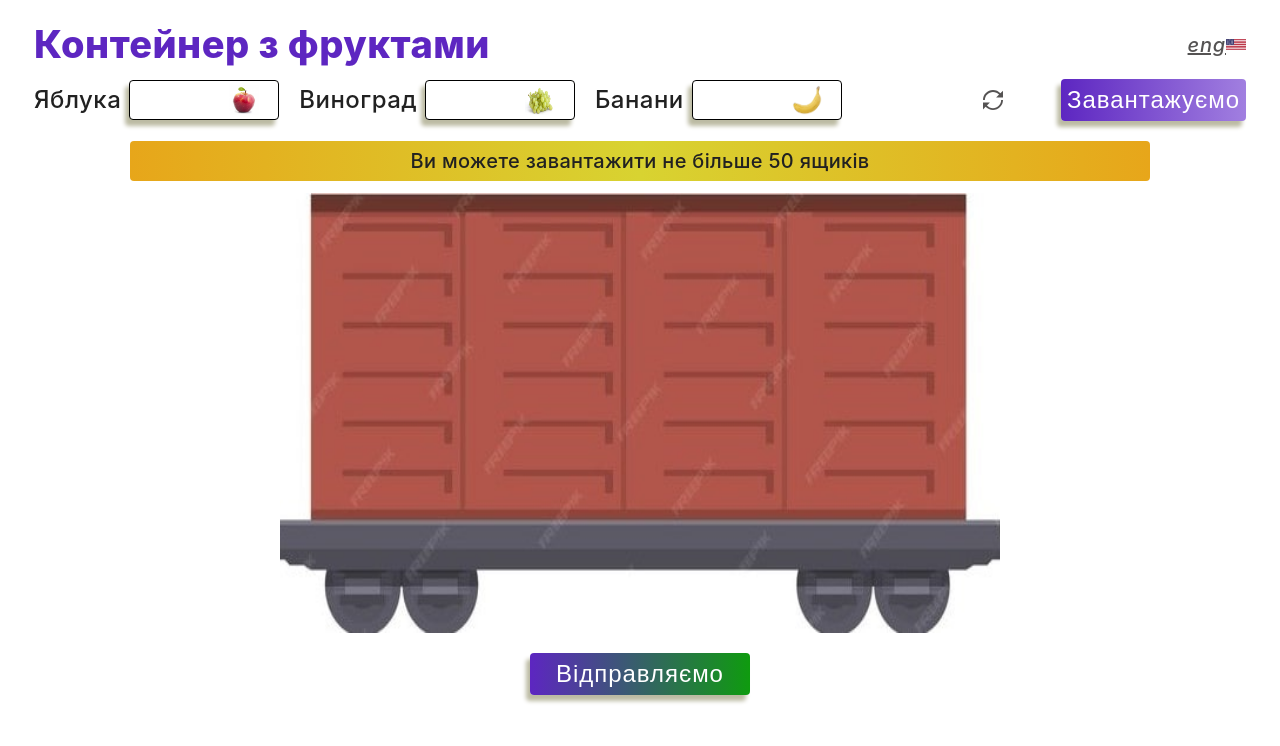
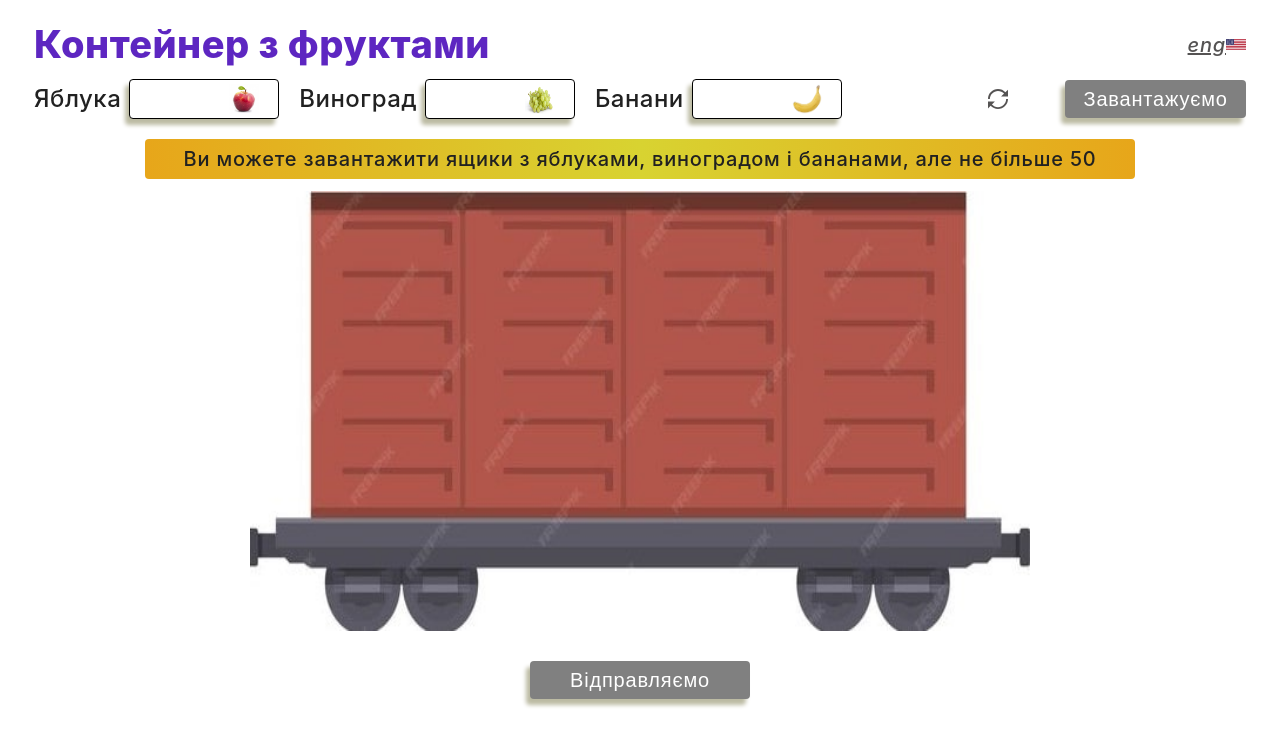
Before and after one commit to NataliaZgurska/cargo-container, a website built with Vite: page src/index.html in a window 1280 px wide. Built offline with nearby package versions, Linux system fonts and the light colour scheme.

Commit message:
update responsive css

```diff
--- a/src/css/btn.css
+++ b/src/css/btn.css
@@ -7,20 +7,22 @@
   font-weight: 500;
   letter-spacing: 0.04em;
   color: #ffffff;
-  background: linear-gradient(to left, #59c173, #a17fe0, #5d26c1);
   border-radius: 4px;
   box-shadow: -4px 6px 4px #bcbba3;
   border: none;
   cursor: pointer;
   background-size: 200%;
-  transition: 500ms;
+  transition: transform 300ms linear;
 }
 
-.form-btn:hover {
-  background-position: right;
+.form-btn:disabled,
+.sending-btn {
+  background-color: grey;
+  cursor: not-allowed;
 }
 
-.form-btn:active {
+.form-btn:not(:disabled) {
+  background: linear-gradient(to left, #59c173, #a17fe0, #5d26c1);
   box-shadow: 0px 2px #bcbba3;
   transform: translate(0, 4px);
 }
@@ -30,12 +32,10 @@
   display: block;
   width: 180px;
   height: 40px;
-  /* font-size: 16px; */
   font-size: 20px;
   font-weight: 500;
   letter-spacing: 0.04em;
   color: #ffffff;
-  background: linear-gradient(to left, #5d26c1, #0f9b0f, #5d26c1);
   border-radius: 4px;
   box-shadow: -4px 6px 4px #bcbba3;
   border: none;
@@ -49,25 +49,19 @@
   background-position: right;
 }
 
-.sending-btn:active {
+.sending-btn:not(:disabled) {
+  background: linear-gradient(to left, #5d26c1, #0f9b0f, #5d26c1);
   box-shadow: 0px 2px #bcbba3;
   transform: translate(0, 4px);
 }
 
-/****************************************************************************/
-/*********** Media 768 ************/
-/* @media screen and (min-width: 768px) {
-  .sending-btn {
-    height: 40px;
-  }
-} */
 /****************************************************************************/
 /*********** Media 1158 ************/
 @media screen and (min-width: 1158px) {
   .form-btn,
   .sending-btn {
     width: 220px;
-    height: 42px;
-    font-size: 24px;
+    height: 38px;
+    font-size: 20px;
   }
 }
--- a/src/css/container.css
+++ b/src/css/container.css
@@ -4,34 +4,48 @@
   flex-wrap: wrap-reverse;
   margin: 0 auto;
   margin-bottom: 30px;
-  width: 370px;
+
+  width: 100%;
+  min-width: 370px;
+  max-width: 780px;
+
   height: 340px;
   border-radius: 4px;
-  background: url(../img/cargonew.jpg) top center / 370px 340px no-repeat;
+  padding: 3px 2px 88px 2px;
 
+  background: url(../img/cargonew.jpg) top center / 100% 340px no-repeat;
   transition: transform 3500ms linear;
 }
 
 .container-img {
   background-color: transparent;
-  width: 303px;
+  min-width: 303px;
+  width: 83%;
+
   display: flex;
   flex-direction: row;
   flex-wrap: wrap-reverse;
   align-items: flex-start;
   gap: 1px 1px;
   margin: 0 auto;
-  padding: 3px 2px 88px 2px;
 }
 
 .box {
   margin: 0;
-  width: 29px;
+  min-width: 29px;
+
+  width: calc((100% - (9 * 1px)) / 10);
+
   height: 47px;
   background-color: white;
   border-radius: 6px;
   border: 1px solid gray;
   box-shadow: 1px 2px 2px 2px rgba(184, 154, 55, 0.76);
+
+  background-repeat: no-repeat;
+  background-position: bottom;
+  background-size: 100%;
+
   visibility: hidden;
 }
 
@@ -41,9 +55,6 @@
       rgba(58, 46, 66, 0.3)
     ),
     url(../img/apple.jpg);
-  background-repeat: no-repeat;
-  background-position: bottom;
-  background-size: 29px;
 }
 
 .grape {
@@ -52,9 +63,6 @@
       rgba(58, 46, 66, 0.3)
     ),
     url(../img/grape.jpg);
-  background-repeat: no-repeat;
-  background-position: bottom;
-  background-size: 29px;
 }
 
 .banana {
@@ -63,46 +71,21 @@
       rgba(58, 46, 66, 0.3)
     ),
     url(../img/banana.jpg);
-  background-repeat: no-repeat;
-  background-position: bottom;
-  background-size: 29px;
 }
 
 .moving {
   transform: translateX(160%);
 }
 
-/****************************************************************************/
 /*********** Media 768 ************/
 @media screen and (min-width: 768px) {
   .container-big {
-    width: 720px;
     height: 440px;
-    background-size: 780px 440px;
-    margin-bottom: 30px;
-  }
-
-  .container-img {
-    width: 643px;
+    background-size: 100% 440px;
     padding-bottom: 113px;
   }
 
   .box {
-    width: 63px;
     height: 63px;
-    box-shadow: 1px 2px 12px 4px rgba(184, 154, 55, 0.76);
-  }
-
-  .apple,
-  .grape,
-  .banana {
-    background-size: 63px;
   }
 }
-
-/*********** Media 1158 ************/
-@media screen and (min-width: 1158px) {
-  .container-big {
-    margin-bottom: 20px;
-  }
-}
--- a/src/css/form.css
+++ b/src/css/form.css
@@ -17,6 +17,7 @@
 }
 
 .form-label-inputs {
+  width: 100%;
   display: flex;
   flex-direction: row;
   gap: 20px;
@@ -99,16 +100,33 @@
 }
 
 /****************************************************************************/
+/*********** Media 600 ************/
+@media screen and (min-width: 600px) {
+  .cargo-form {
+    flex-direction: row;
+    justify-content: center;
+    align-items: end;
+    gap: 20px;
+    margin: 0 auto;
+    margin-bottom: 30px;
+  }
+}
+
+/****************************************************************************/
 /*********** Media 768 ************/
 @media screen and (min-width: 768px) {
   /*--- Форма 768---*/
-  .cargo-form {
+  /* .cargo-form {
     flex-direction: row;
     justify-content: center;
     align-items: end;
     gap: 48px;
     margin: 0 auto;
     margin-bottom: 30px;
+  } */
+
+  .cargo-form {
+    gap: 48px;
   }
 
   .form-label {
--- a/src/css/styles.css
+++ b/src/css/styles.css
@@ -93,19 +93,20 @@ body {
 .cargo-title {
   font-size: 20px;
   font-weight: 800;
-  opacity: 0;
-  animation: fadeInText 2000ms linear forwards;
   color: #5d26c1;
 }
 
 /*********  text-container  **********/
 .text-container {
-  font-size: 12px;
+  font-size: 16px;
   font-weight: 600;
   letter-spacing: 0.04em;
-  line-height: 1.1;
-  width: 310px;
-  height: 52px;
+  line-height: 1.5;
+  /* width: 310px; */
+  width: 100%;
+  max-width: 990px;
+
+  height: 56px;
   border-radius: 4px;
   display: flex;
   align-items: center;
@@ -113,6 +114,9 @@ body {
   padding: 4px;
   margin: 0 auto;
   margin-bottom: 24px;
+
+  opacity: 0;
+  animation: fadeInText 2000ms linear forwards;
 }
 
 .text-container-yellow {
@@ -163,10 +167,9 @@ body {
   }
 
   .text-container {
-    font-size: 16px;
+    height: 68px;
+    font-size: 20px;
     font-weight: 500;
-    letter-spacing: 0.02em;
-    width: 647px;
   }
 
   .text {
@@ -198,7 +201,6 @@ body {
   }
 
   .text-container {
-    width: 1020px;
     height: 40px;
     margin-bottom: 12px;
   }
--- a/src/index.html
+++ b/src/index.html
@@ -79,18 +79,21 @@
           </div>
         </div>
 
-        <button type="submit" class="form-btn">Завантажуємо</button>
+        <button type="submit" disabled class="form-btn">Завантажуємо</button>
       </form>
 
       <div class="text-container">
-        <p class="text">Ви можете завантажити не більше 50 ящиків</p>
+        <p class="text">
+          Ви можете завантажити ящики з яблуками, виноградом і бананами, але не
+          більше 50
+        </p>
       </div>
 
       <div class="container-big">
         <div class="container-img"></div>
       </div>
 
-      <button type="button" class="sending-btn">Відправляємо</button>
+      <button type="button" disabled class="sending-btn">Відправляємо</button>
     </div>
     <script src="./main.js" type="module"></script>
   </body>
--- a/src/js/refs.js
+++ b/src/js/refs.js
@@ -2,7 +2,7 @@ export default {
   language: document.querySelector('.language-link'),
   clearForm: document.querySelector('.js-clearform'),
   form: document.querySelector('.cargo-form'),
-  btn: document.querySelector('.form-btn'),
+  loadBtn: document.querySelector('.form-btn'),
   textContainer: document.querySelector('.text-container'),
   textMessage: document.querySelector('.text'),
   bigContainer: document.querySelector('.container-big'),
--- a/src/main.js
+++ b/src/main.js
@@ -6,6 +6,7 @@ const {
   textContainer,
   clearForm,
   sendingBtn,
+  loadBtn,
   bigContainer,
   language,
 } = refs;
@@ -13,8 +14,6 @@ const {
 import { createBoxes, makeVisibleBox } from './js/createboxes';
 import { quantityMessage } from './js/quantitymessage';
 import { clearingForm } from './js/cleaningform';
-
-console.log(screen.width);
 
 let fruitsObj;
 let cargoQuantity;
@@ -35,15 +34,19 @@ form.addEventListener('input', e => {
     grape: grapesQuantity,
     banana: bananasQuantity,
   };
-  return fruitsObj;
+
+  cargoQuantity = 0;
+  for (const key in fruitsObj) {
+    cargoQuantity += fruitsObj[key];
+  }
+
+  loadBtnActiv(cargoQuantity);
+
+  return fruitsObj, cargoQuantity;
 });
 
 function onFormSubmit(e) {
   e.preventDefault();
-  cargoQuantity = 0;
-  for (const key in fruitsObj) {
-    cargoQuantity += fruitsObj[key];
-  }
 
   quantityMessage(cargoQuantity);
 
@@ -52,6 +55,9 @@ function onFormSubmit(e) {
     container.style.height = `${cargoHeight}px`;
     createBoxes(fruitsObj);
     makeVisibleBox(cargoQuantity);
+    sendingBtn.disabled = false;
+  } else {
+    sendingBtn.disabled = true;
   }
 }
 
@@ -65,3 +71,11 @@ function onSendingBtnClick() {
 
   setTimeout(() => window.location.reload(), 3500);
 }
+
+function loadBtnActiv(quantity) {
+  if (quantity > 0 && quantity <= 50) {
+    loadBtn.disabled = false;
+  } else {
+    loadBtn.disabled = true;
+  }
+}
```
Also changed, not shown: src/page1.html (+6 -3 lines).
